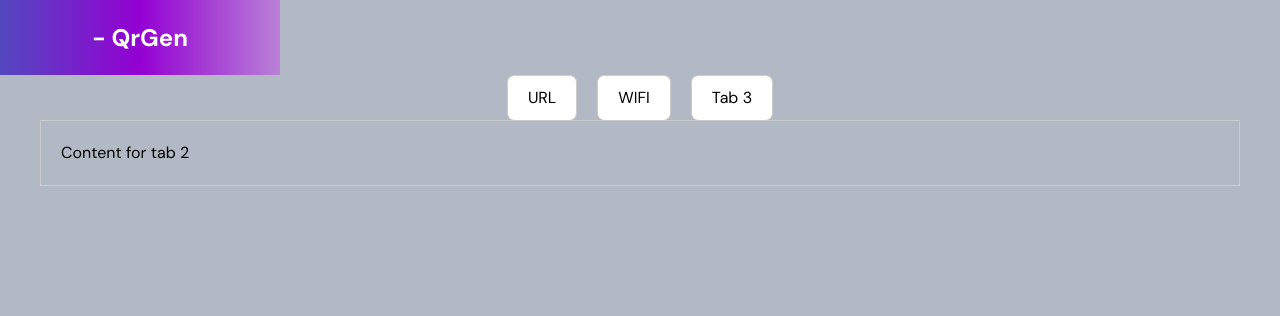
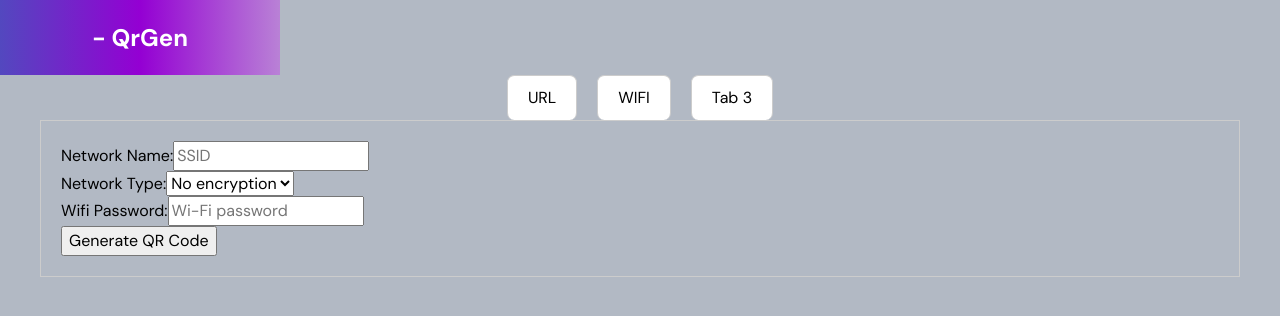
Before and after one commit to ceriustech/qrgen, a React (Create React App) app: page / in a window 1280 px wide. Both pictures are taken after a click on the button "WIFI". Shown: the top 316 px of the page. Built offline with nearby package versions, Linux system fonts and the light colour scheme.

Commit message:
feat: Added wifi generator component and general code refactoring

```diff
--- a/src/components/QrCodeGenerator/LinkGenerator/LinkCodeGenerator.js
+++ b/src/components/QrCodeGenerator/LinkGenerator/LinkCodeGenerator.js
@@ -27,13 +27,13 @@ function LinkGenerator() {
 	}
 
 	function removeQRCode() {
-		const qrCode = document.getElementById('qr');
+		const qrCode = document.getElementById('qrcode-url');
 		while (qrCode.firstChild) {
 			qrCode.removeChild(qrCode.firstChild);
 		}
 	}
 
-	function handleSubmit(event) {
+	function generateQRCode(event) {
 		event.preventDefault();
 		setActiveButton(true);
 		removeQRCode();
@@ -45,7 +45,6 @@ function LinkGenerator() {
 	}
 
 	function downloadQRCode(qrCodeElement, ext) {
-		console.log('EXT', ext);
 		const canvas = qrCodeElement.querySelector('canvas');
 		const link = document.createElement('a');
 		link.download = `qr-code.${ext}`;
@@ -82,7 +81,7 @@ function LinkGenerator() {
 							a QR Code.
 						</p>
 					</FormHeader>
-					<StyledForm id="generate-form" onSubmit={handleSubmit}>
+					<StyledForm id="generate-form" onSubmit={generateQRCode}>
 						<label htmlFor="url">Enter URL</label>
 						<StyledInput
 							type="url"
@@ -108,7 +107,7 @@ function LinkGenerator() {
 				</FormWrapper>
 				{qrCodeRef && (
 					<QrCodeWrapper>
-						<div id="qr" ref={qrCodeRef} />
+						<div id="qrcode-url" ref={qrCodeRef} />
 						<SyledButtonsWrapper>
 							{activeButton && mapStyledButton(imageExtension)}
 						</SyledButtonsWrapper>
--- a/src/components/QrCodeGenerator/PasswordGenerator/PasswordGenerator.js
+++ b/src/components/QrCodeGenerator/PasswordGenerator/PasswordGenerator.js
@@ -1,10 +1,11 @@
-import React, { useState } from 'react';
-import QRCode from 'davidshimjs-qrcodejs';
+import React, { useState, useRef } from 'react';
+import qrcode from 'davidshimjs-qrcodejs';
 
 const AccessControl = () => {
 	const [accessCode, setAccessCode] = useState('');
 	const [prevAccessCode, setPrevAccessCode] = useState('');
 	const [qrCode, setQRCode] = useState(null);
+	const qrCodeRef = useRef();
 
 	const generateCode = () => {
 		const code =
@@ -14,7 +15,7 @@ const AccessControl = () => {
 	};
 
 	function removeQRCode() {
-		const qrCode = document.getElementById('qr');
+		const qrCode = document.getElementById('qrcode-password');
 		while (qrCode.firstChild) {
 			qrCode.removeChild(qrCode.firstChild);
 		}
@@ -23,23 +24,19 @@ const AccessControl = () => {
 	const generateQRCode = () => {
 		if (accessCode !== prevAccessCode) {
 			removeQRCode();
-			const qr = new QRCode('qr', {
+			const qr = new qrcode(qrCodeRef.current, {
 				text: accessCode,
 				width: 200,
 				height: 200,
 				colorDark: '#000000',
 				colorLight: '#ffffff',
-				correctLevel: QRCode.CorrectLevel.H,
+				correctLevel: qrcode.CorrectLevel.H,
 			});
 			setQRCode(qr);
 			qr.makeCode(accessCode);
 			setPrevAccessCode(accessCode);
 		}
 	};
-
-	console.log('CODE:', accessCode);
-	console.log('PREV CODE:', prevAccessCode);
-	console.log('ACCESS CODE:', accessCode !== prevAccessCode);
 
 	return (
 		<div>
@@ -48,7 +45,7 @@ const AccessControl = () => {
 			{accessCode !== '' && (
 				<div>
 					<p>Access Code: {accessCode}</p>
-					<div id="qr"></div>
+					<div id="qrcode-password" ref={qrCodeRef}></div>
 				</div>
 			)}
 		</div>
--- a/src/components/QrCodeGenerator/WifiGenerator/WifiCodeGenerator.js
+++ b/src/components/QrCodeGenerator/WifiGenerator/WifiCodeGenerator.js
@@ -0,0 +1,89 @@
+import React, { useState } from 'react';
+import qrcode from 'davidshimjs-qrcodejs';
+
+const WifiGenerator = () => {
+	const [networkName, setNetworkName] = useState('');
+	const [networkType, setNetworkType] = useState('No encryption');
+	const [password, setPassword] = useState('');
+	const [qrCode, setQrCode] = useState(null);
+
+	const handleChange = (e) => {
+		switch (e.target.name) {
+			case 'networkName':
+				setNetworkName(e.target.value);
+				break;
+			case 'networkType':
+				setNetworkType(e.target.value);
+				break;
+			case 'password':
+				setPassword(e.target.value);
+				break;
+			default:
+				break;
+		}
+	};
+
+	const handleSubmit = (e) => {
+		e.preventDefault();
+		const newQrCode = new qrcode(document.getElementById('qrcode-wifi'), {
+			text: `Network Name: ${networkName}\nNetwork Type: ${networkType}\nWifi Password: ${password}`,
+			width: 128,
+			height: 128,
+			colorDark: '#000000',
+			colorLight: '#ffffff',
+			correctLevel: qrcode.CorrectLevel.H,
+		});
+		setQrCode(newQrCode);
+	};
+
+	console.log('NETWORK NAME:', networkName);
+	console.log('PASS:', password);
+
+	return (
+		<div>
+			<form onSubmit={handleSubmit}>
+				<label>
+					Network Name:
+					<input
+						type="text"
+						name="networkName"
+						placeholder="SSID"
+						value={networkName}
+						onChange={handleChange}
+					/>
+				</label>
+				<br />
+				<label>
+					Network Type:
+					<select
+						name="networkType"
+						value={networkType}
+						onChange={handleChange}
+					>
+						<option value="WEP">WEP</option>
+						<option value="WPA/WPA2">WPA/WPA2</option>
+						<option value="No encryption" selected>
+							No encryption
+						</option>
+					</select>
+				</label>
+				<br />
+				<label>
+					Wifi Password:
+					<input
+						type="password"
+						name="password"
+						placeholder="Wi-Fi password"
+						value={password}
+						onChange={handleChange}
+					/>
+				</label>
+				<br />
+				<button type="submit">Generate QR Code</button>
+			</form>
+			{qrCode && <div id="qrcode-wifi"></div>}
+		</div>
+	);
+};
+
+export default WifiGenerator;
--- a/src/components/QrCodeGenerator/WifiGenerator/index.js
+++ b/src/components/QrCodeGenerator/WifiGenerator/index.js
@@ -0,0 +1,3 @@
+import WifiGenerator from './WifiCodeGenerator';
+
+export default WifiGenerator;
--- a/src/global/components/Utility/Tabs/Tabs.js
+++ b/src/global/components/Utility/Tabs/Tabs.js
@@ -1,11 +1,12 @@
 import React, { useState } from 'react';
 import LinkGenerator from '../../../../components/QrCodeGenerator/LinkGenerator';
+import WifiGenerator from '../../../../components/QrCodeGenerator/WifiGenerator';
 import PasswordGenerator from '../../../../components/QrCodeGenerator/PasswordGenerator';
 import { TabContainer, TabButton, TabContent } from './styles';
 
 const tabs = [
 	{ label: 'URL', content: <LinkGenerator /> },
-	{ label: 'WIFI', content: 'Content for tab 2' },
+	{ label: 'WIFI', content: <WifiGenerator /> },
 	{ label: 'Tab 3', content: <PasswordGenerator /> },
 ];
 
```
